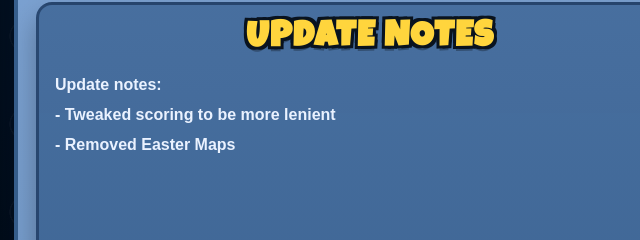
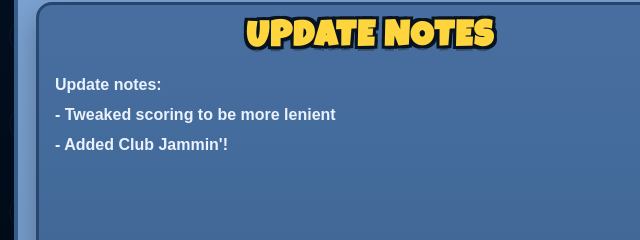
Before and after one commit to B2guessr/play, a plain HTML site: page index.html in a window 1280 px wide. Shown: the part 338-578 px from the top of the page, 0-640 px from the left. Drawn offline with Linux system fonts and the light colour scheme.

Commit message:
Update index.html

```diff
--- a/index.html
+++ b/index.html
@@ -39,7 +39,7 @@
             <div class="card-copy">
               <p><strong>Update notes:</strong></p>
               <p>- Tweaked scoring to be more lenient</p>
-              <p>- Removed Easter Maps</p>
+              <p>- Added Club Jammin'!</p>
             </div>
             <div class="suggestions-wrap">
               <a class="secondary-btn suggestions-btn" href="https://forms.gle/DT5ftwSBn4qSWGSR9" target="_blank" rel="noopener noreferrer">SUGGEST CHANGES</a>
```
